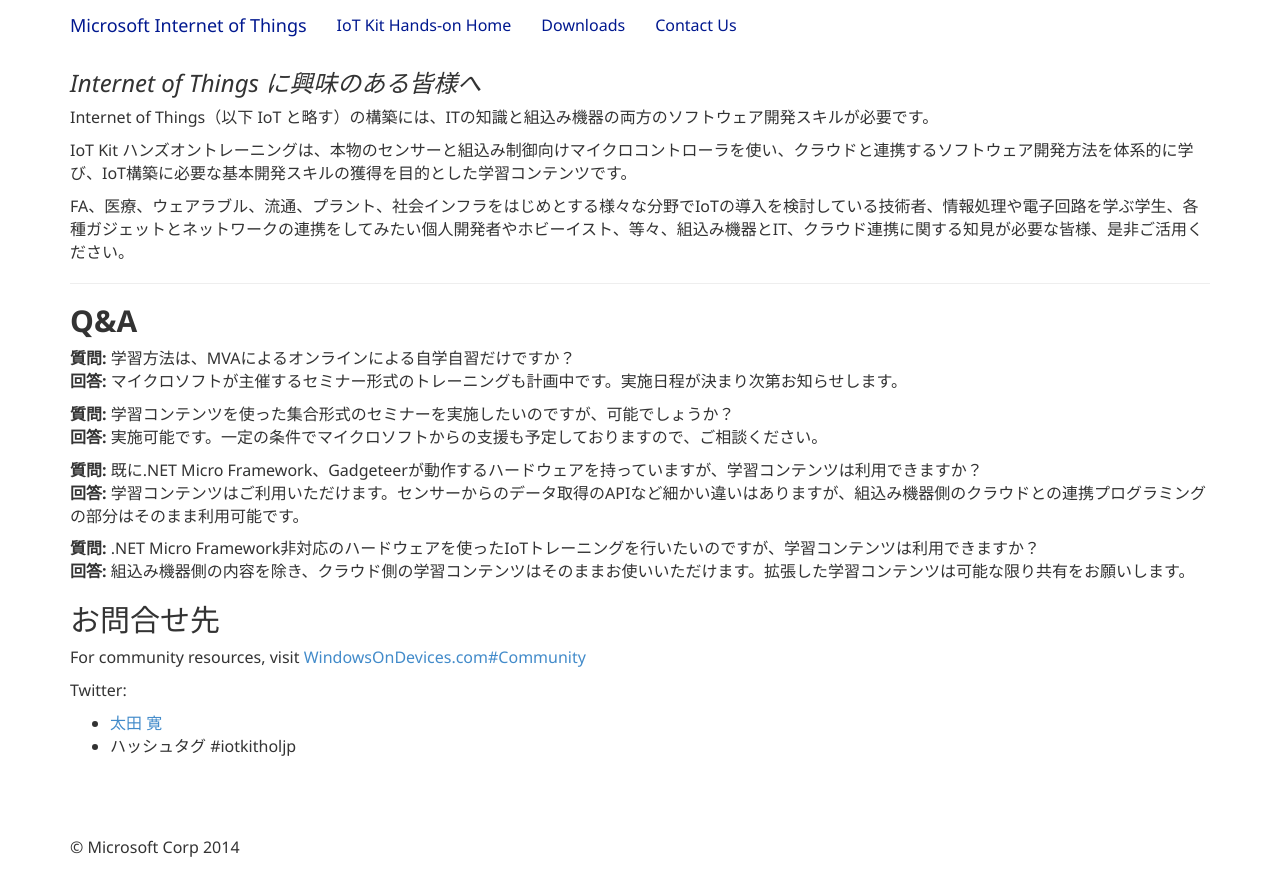
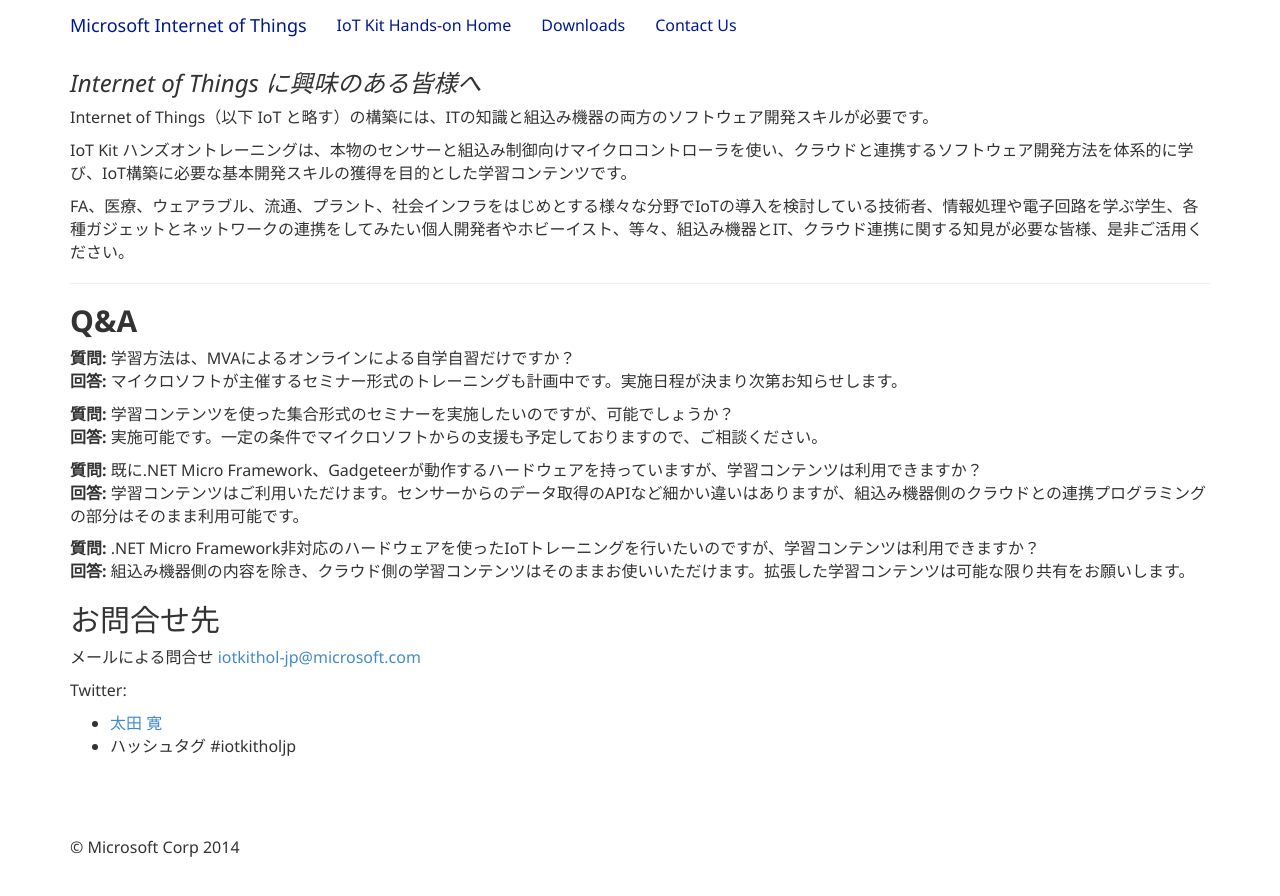
Before and after one commit to ms-iotkithol-jp/ms-iotkithol-jp.github.io, a Jekyll site: the page built from WelcomeAndFAQ.md, in a window 1280 px wide. Shown: the top 896 px of the page. Built offline with Jekyll 4.4.1, drawn with Linux system fonts in a browser that asks for light colours; nearby versions of some CDN libraries.

Commit message:
Edit Welcom

```diff
--- a/WelcomeAndFAQ.md
+++ b/WelcomeAndFAQ.md
@@ -39,7 +39,7 @@
 
 ##お問合せ先
 
-For community resources, visit [WindowsOnDevices.com#Community](http://windowsondevices.com#Community)
+メールによる問合せ [iotkithol-jp@microsoft.com](mailto:iotkithol-jp@microsoft.com)
 
 Twitter:
 
```
